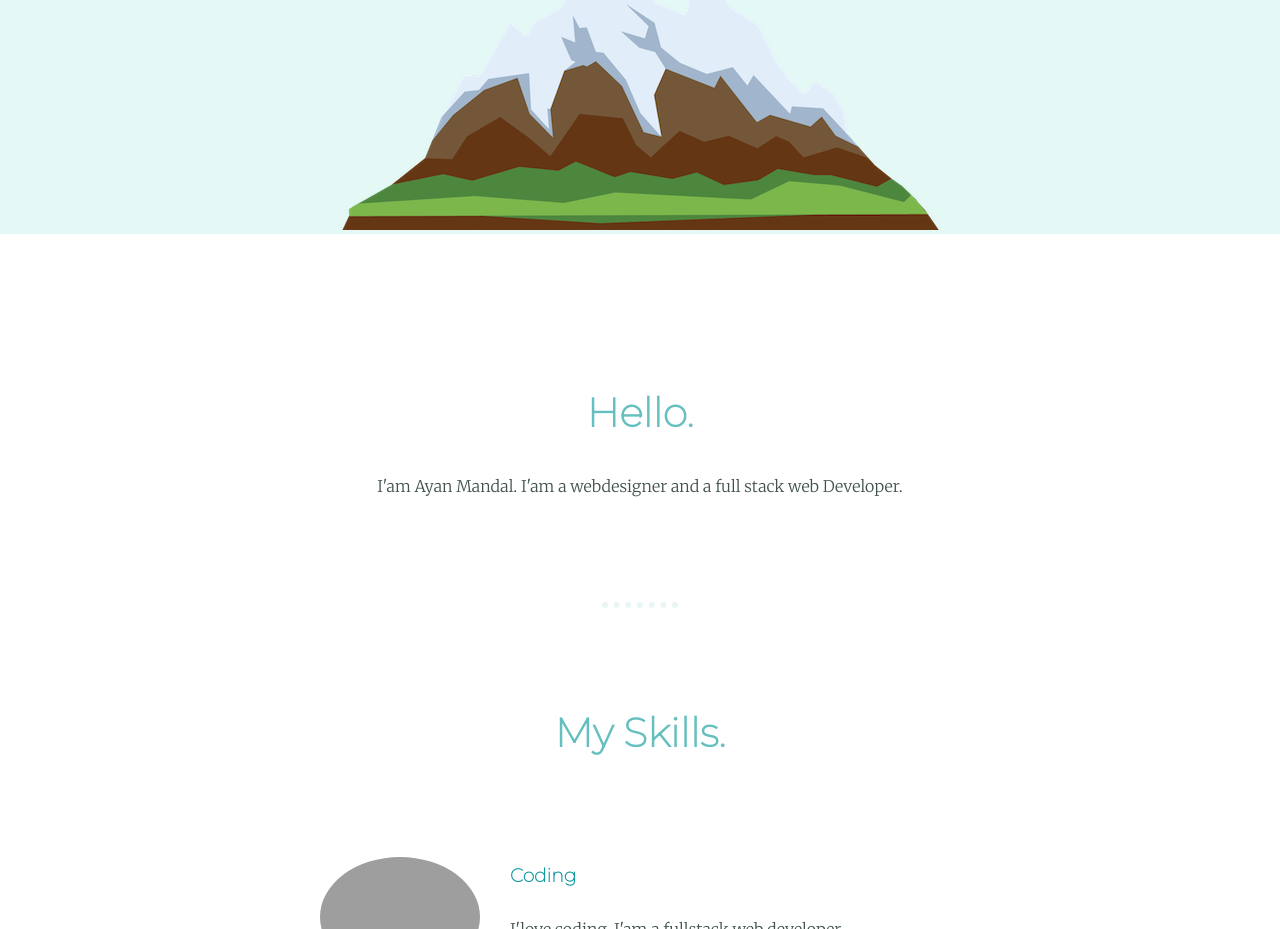
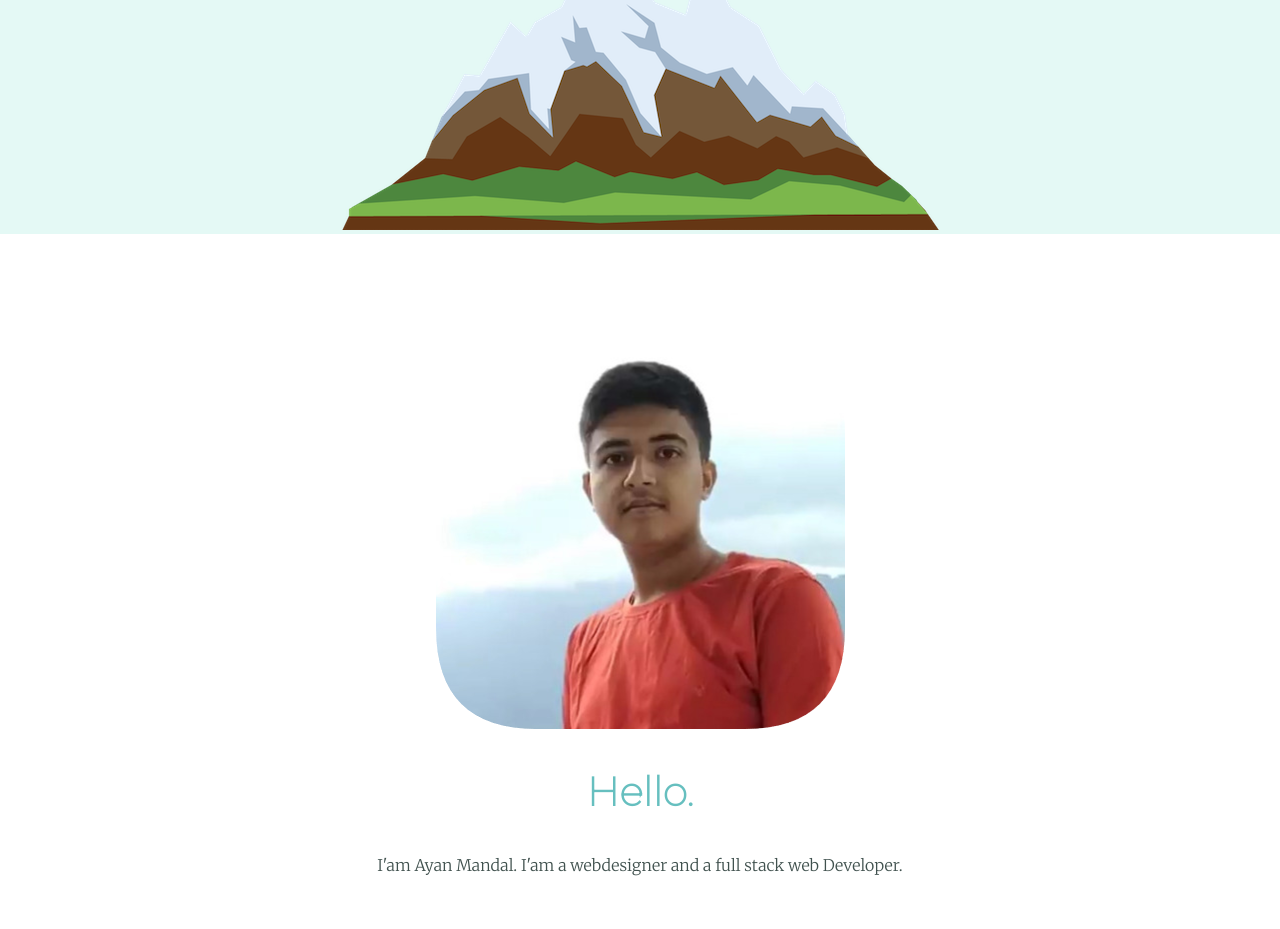
Before and after one commit to ayamanda/personalsite_old, a plain HTML site: page index.html in a window 1280 px wide. Shown: the part 534-1463 px from the top of the page. Drawn offline with Linux system fonts and the light colour scheme; grey boxes are pictures that could not be loaded.

Commit message:
Update index.html

```diff
--- a/index.html
+++ b/index.html
@@ -21,7 +21,7 @@
   </div>
   <div class="middle-container">
     <div class="profile">
-      <img class="self-pic" src="images\WhatsApp Image 2021-09-09 at 7.50.12 AM-modified.png" alt="">
+      <img class="self-pic" src="images\ayan.png" alt="">
       <h2>Hello.</h2>
       <p class="intro"> I'am Ayan Mandal. I'am a webdesigner and a full stack web Developer.</p>
     </div>
```
